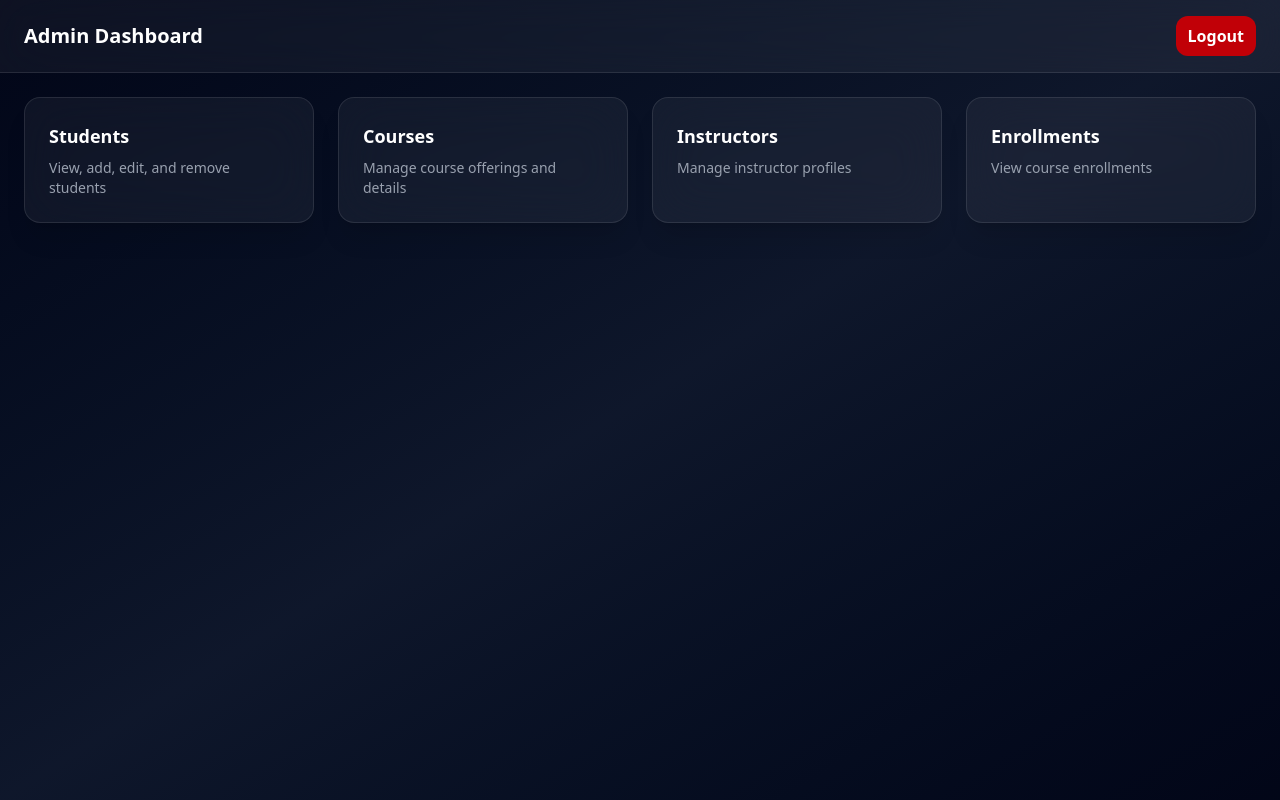
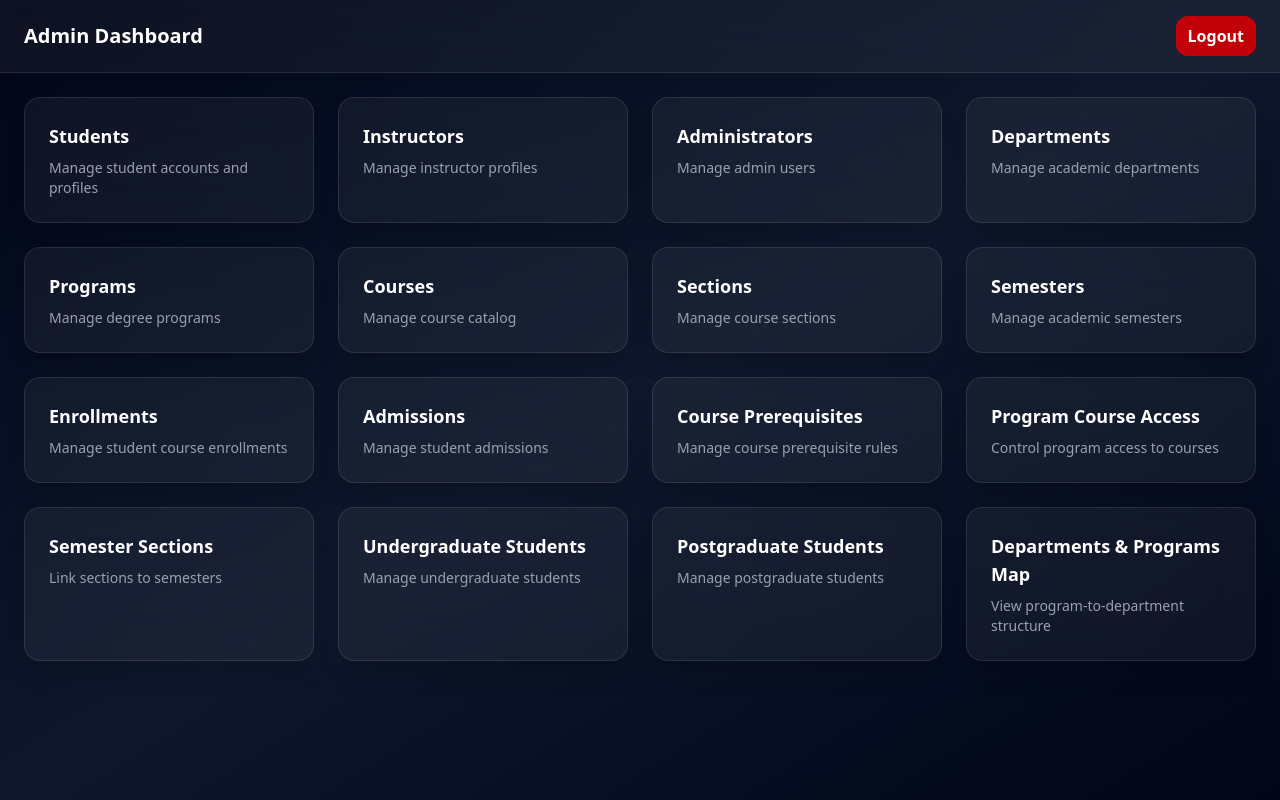
Before and after one commit to alanyongy/student-enrollment-system, a React (Vite) app: page /admin-dashboard in a window 1280 px wide. Built offline with nearby package versions, Linux system fonts and the light colour scheme.

Commit message:
added more cards

```diff
--- a/src/pages/AdminDashboard.jsx
+++ b/src/pages/AdminDashboard.jsx
@@ -16,13 +16,8 @@ export default function AdminDashboard() {
   const cards = [
     {
       title: "Students",
-      description: "View, add, edit, and remove students",
+      description: "Manage student accounts and profiles",
       path: "/admin-students",
-    },
-    {
-      title: "Courses",
-      description: "Manage course offerings and details",
-      path: "/admin-courses",
     },
     {
       title: "Instructors",
@@ -30,9 +25,83 @@ export default function AdminDashboard() {
       path: "/admin-instructors",
     },
     {
+      title: "Administrators",
+      description: "Manage admin users",
+      path: "/admin-administrators",
+    },
+
+    //Academic Structure
+    {
+      title: "Departments",
+      description: "Manage academic departments",
+      path: "/admin-departments",
+    },
+    {
+      title: "Programs",
+      description: "Manage degree programs",
+      path: "/admin-programs",
+    },
+    {
+      title: "Courses",
+      description: "Manage course catalog",
+      path: "/admin-courses",
+    },
+    {
+      title: "Sections",
+      description: "Manage course sections",
+      path: "/admin-sections",
+    },
+    {
+      title: "Semesters",
+      description: "Manage academic semesters",
+      path: "/admin-semesters",
+    },
+
+    //Enrollment & Academic Activity
+    {
       title: "Enrollments",
-      description: "View course enrollments",
+      description: "Manage student course enrollments",
       path: "/admin-enrollments",
+    },
+    {
+      title: "Admissions",
+      description: "Manage student admissions",
+      path: "/admin-admissions",
+    },
+
+    //Relationship / Constraint Tables
+    {
+      title: "Course Prerequisites",
+      description: "Manage course prerequisite rules",
+      path: "/admin-course-prerequisites",
+    },
+    {
+      title: "Program Course Access",
+      description: "Control program access to courses",
+      path: "/admin-program-course-access",
+    },
+    {
+      title: "Semester Sections",
+      description: "Link sections to semesters",
+      path: "/admin-semester-sections",
+    },
+
+    //Students by type
+    {
+      title: "Undergraduate Students",
+      description: "Manage undergraduate students",
+      path: "/admin-undergraduates",
+    },
+    {
+      title: "Postgraduate Students",
+      description: "Manage postgraduate students",
+      path: "/admin-postgraduates",
+    },
+
+    {
+      title: "Departments & Programs Map",
+      description: "View program-to-department structure",
+      path: "/admin-org-structure",
     },
   ];
 
```
